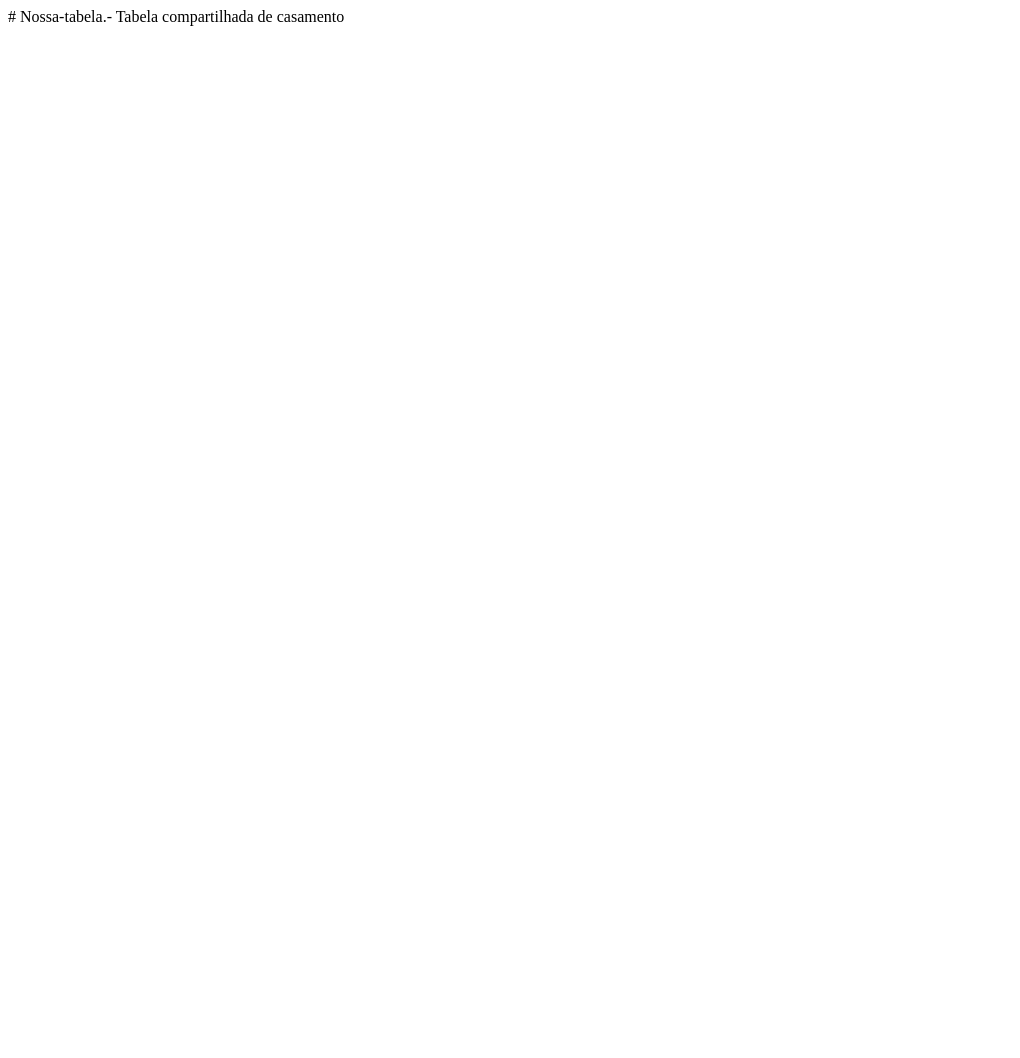
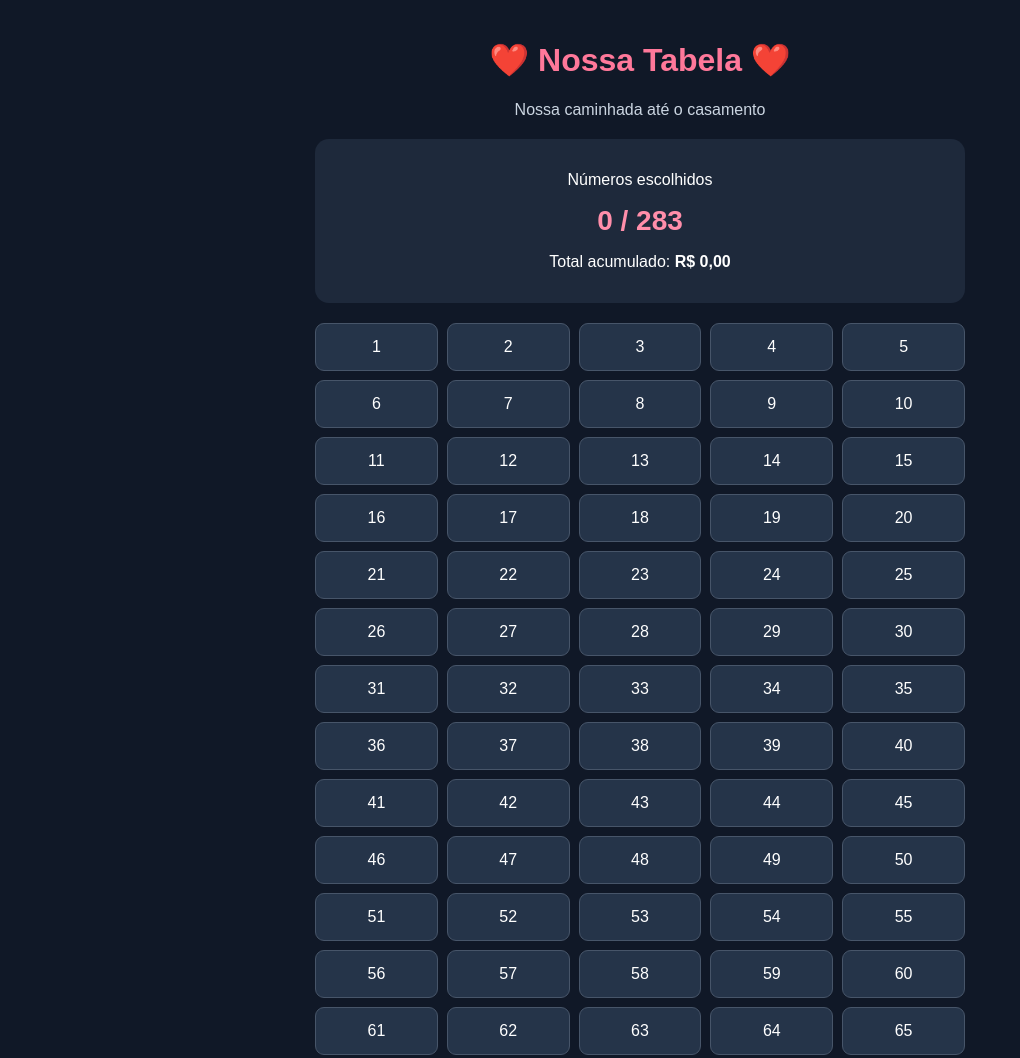
Before and after one commit to cauan24563-pixel/Nossa-tabela.-, a plain HTML site: page index.html in a window 1280 px wide. Shown: the top 1058 px of the page, without its empty margins (0-1020 px from the left). Before the commit the page ends 800 px from the top, so only its background shows below. Drawn offline with Linux system fonts and the light colour scheme.

Commit message:
Update index.html

```diff
--- a/index.html
+++ b/index.html
@@ -1,2 +1,133 @@
-# Nossa-tabela.-
-Tabela compartilhada  de casamento
+
+<!DOCTYPE html>
+<html lang="pt-BR">
+<head>
+<meta charset="UTF-8">
+<meta name="viewport" content="width=device-width, initial-scale=1">
+<title>Nossa Tabela ❤️</title>
+<style>
+* { box-sizing: border-box; }
+body {
+  margin: 0;
+  padding: 20px;
+  background: #101827;
+  color: white;
+  font-family: Arial, sans-serif;
+}
+.container {
+  max-width: 650px;
+  margin: auto;
+  text-align: center;
+}
+h1 { color: #ff789a; }
+.subtitle { color: #cbd5e1; }
+.info {
+  background: #1e293b;
+  padding: 16px;
+  border-radius: 14px;
+  margin: 20px 0;
+}
+.total {
+  font-size: 28px;
+  color: #ff8eaa;
+  font-weight: bold;
+}
+.grid {
+  display: grid;
+  grid-template-columns: repeat(5, 1fr);
+  gap: 9px;
+}
+.number {
+  padding: 14px 3px;
+  border: 1px solid #475569;
+  border-radius: 9px;
+  background: #253449;
+  color: white;
+  font-size: 16px;
+  cursor: pointer;
+}
+.number.selected {
+  background: #16865b;
+  border-color: #36d399;
+}
+button:active { transform: scale(.96); }
+.reset {
+  margin: 22px;
+  padding: 12px 20px;
+  border: 0;
+  border-radius: 10px;
+  background: #e05b78;
+  color: white;
+}
+</style>
+</head>
+<body>
+<div class="container">
+<h1>❤️ Nossa Tabela ❤️</h1>
+<p class="subtitle">Nossa caminhada até o casamento</p>
+
+<div class="info">
+  <p>Números escolhidos</p>
+  <div class="total" id="count">0 / 283</div>
+  <p>Total acumulado: <strong id="sum">R$ 0,00</strong></p>
+</div>
+
+<div class="grid" id="grid"></div>
+
+<button class="reset" onclick="resetTable()">Limpar tabela</button>
+</div>
+
+<script>
+const grid = document.getElementById("grid");
+let selected = JSON.parse(localStorage.getItem("casamento") || "[]");
+
+function money(value) {
+  return value.toLocaleString("pt-BR", {
+    style: "currency", currency: "BRL"
+  });
+}
+
+function update() {
+  document.getElementById("count").textContent =
+    selected.length + " / 283";
+
+  const total = selected.reduce((a,b) => a+b, 0);
+  document.getElementById("sum").textContent = money(total);
+
+  localStorage.setItem("casamento", JSON.stringify(selected));
+
+  document.querySelectorAll(".number").forEach(button => {
+    const n = Number(button.dataset.number);
+    button.classList.toggle("selected", selected.includes(n));
+  });
+}
+
+for (let i = 1; i <= 283; i++) {
+  const button = document.createElement("button");
+  button.className = "number";
+  button.textContent = i;
+  button.dataset.number = i;
+
+  button.onclick = () => {
+    if (selected.includes(i)) {
+      selected = selected.filter(n => n !== i);
+    } else {
+      selected.push(i);
+    }
+    update();
+  };
+
+  grid.appendChild(button);
+}
+
+function resetTable() {
+  if (confirm("Deseja apagar todas as marcações?")) {
+    selected = [];
+    update();
+  }
+}
+
+update();
+</script>
+</body>
+</html>
```
